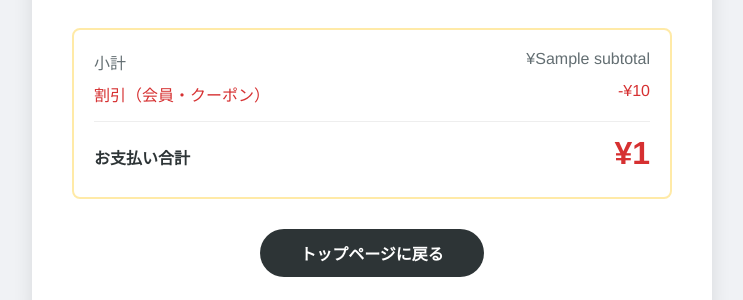
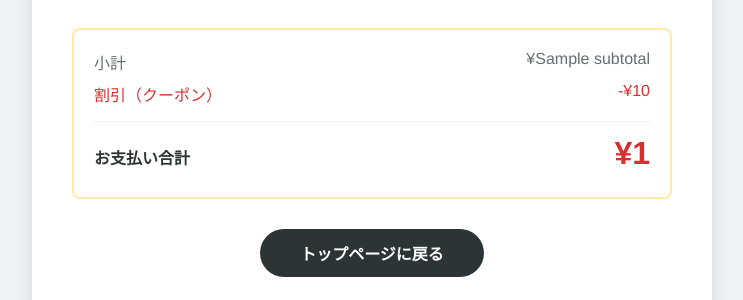
Before and after one commit to tetroid256/MovieTikets, a FastAPI app: template templates/result.html in a window 1280 px wide. Shown: the part 933-1233 px from the top of the page, without its empty margins (268-1011 px from the left). Run offline with FastAPI, Linux system fonts and the light colour scheme; the template is opened without the code that fills it: most values are stand-ins (such as "Sample title", 1, 10 or a date in 2020); grey boxes marked "Sample" are stand-in pictures.

Commit message:
微修正

```diff
--- a/static/js/booking.js
+++ b/static/js/booking.js
@@ -353,7 +353,7 @@ function shareAndApplyCoupon() {
     window.open(url, '_blank');
 
     // 2. クーポンコードを自動入力
-    const couponCode = "SNS2025";
+    const couponCode = "SNS2026";
     const input = document.getElementById('couponInput');
     input.value = couponCode;
 
--- a/templates/result.html
+++ b/templates/result.html
@@ -192,7 +192,7 @@
             <!-- 追加: 割引額（割引がある時だけ表示） -->
             {% if discount > 0 %}
             <div class="price-row discount">
-                <span>割引（会員・クーポン）</span>
+                <span>割引（クーポン）</span>
                 <span>-¥{{ discount }}</span>
             </div>
             {% endif %}
```
